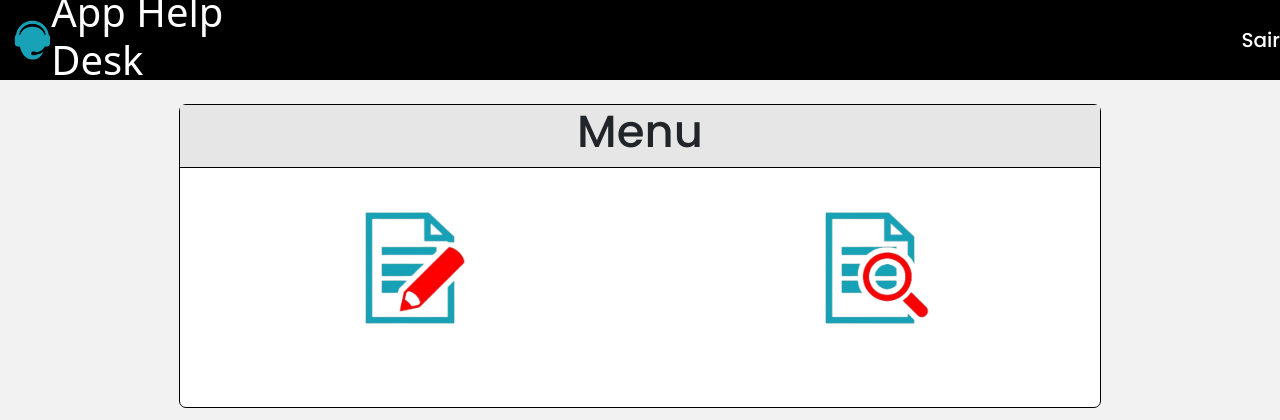
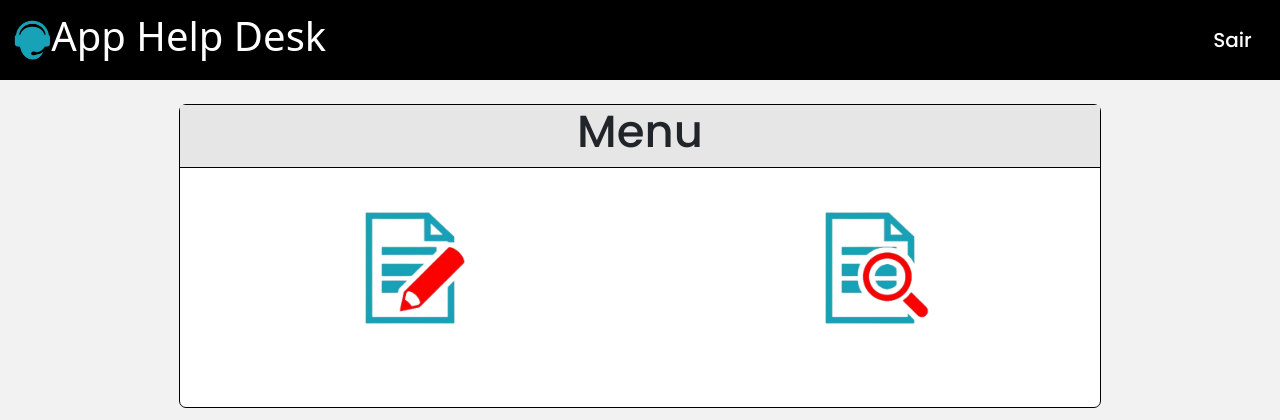
Before and after one commit to matheuzz-bertolino/apphelpdesk, a PHP site: page /home.php in a window 1280 px wide. Shown: the top 420 px of the page. Run offline with PHP 8.4, Linux system fonts and the light colour scheme; the visitor is signed in with stand-in values (Sample User, id 1).

Commit message:
Alterei o padding left do botão de sair

```diff
--- a/abrir_chamado.php
+++ b/abrir_chamado.php
@@ -63,7 +63,7 @@ require_once "validados_acesso.php";
          }
          .exit{
            float: right;
-           padding-left: 75%;
+           padding-left: 70%;
            font-family: 'Poppins', sans-serif;
            font-size: 20px;
          }
--- a/consultar_chamado.php
+++ b/consultar_chamado.php
@@ -76,7 +76,7 @@ require_once "validados_acesso.php";
          }
          .exit{
            float: right;
-           padding-left: 75%;
+           padding-left: 70%;
            font-family: 'Poppins', sans-serif;
            font-size: 20px;
          }
--- a/home.php
+++ b/home.php
@@ -65,7 +65,7 @@ require_once "validados_acesso.php";
          }
          .exit{
            float: right;
-           padding-left: 75%;
+           padding-left: 70%;
            font-family: 'Poppins', sans-serif;
            font-size: 20px;
          }
```
